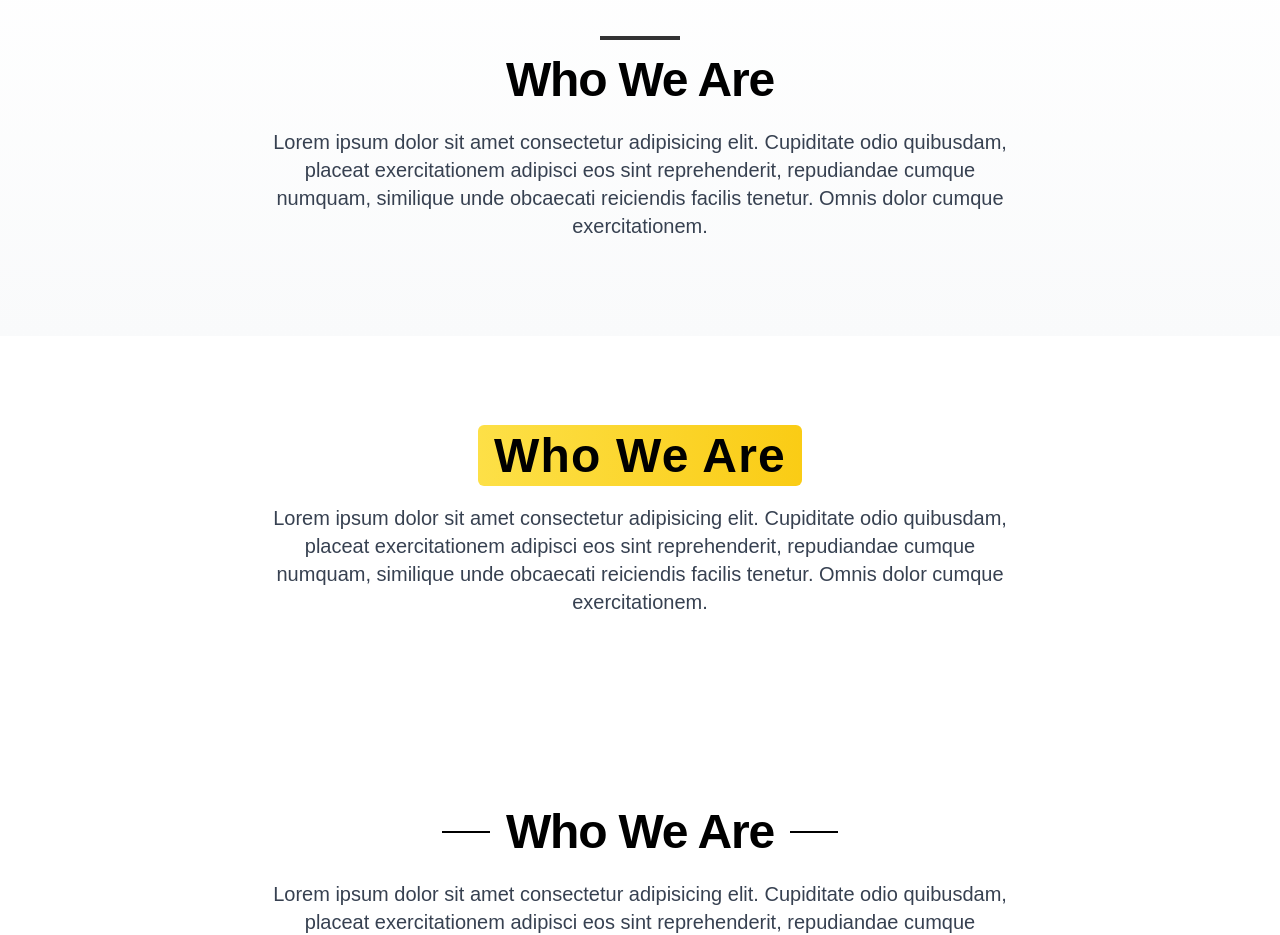
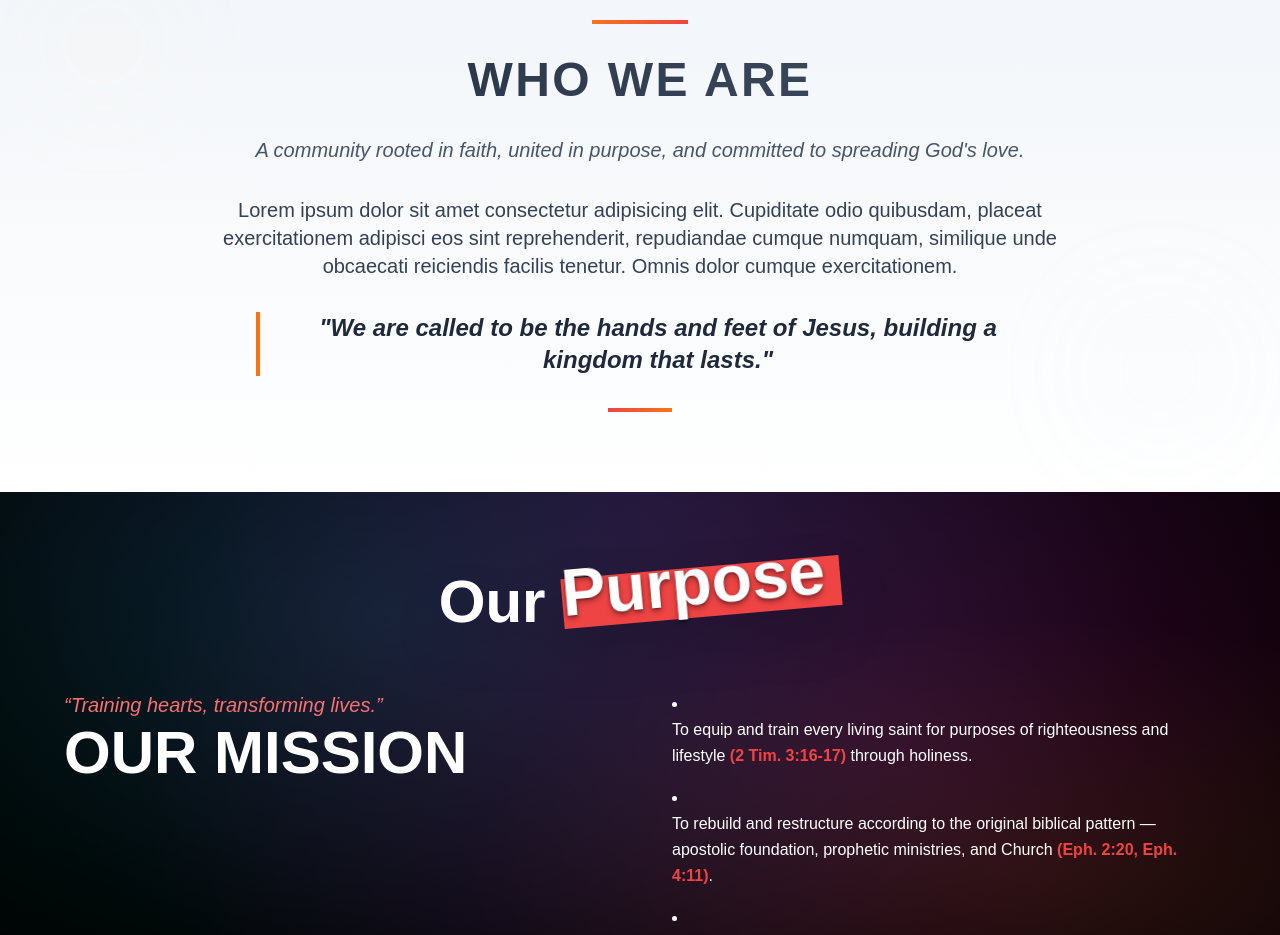
Before and after one commit to Je-ric/TRGC-Website, a React (Create React App) app: page /about in a window 1280 px wide. Shown: the part 460-1395 px from the top of the page. Built offline with nearby package versions, Linux system fonts and the light colour scheme.

Commit message:
refactor: remove redundant sections from About component for improved clarity

```diff
--- a/src/pages/about.js
+++ b/src/pages/about.js
@@ -69,66 +69,6 @@ export default function About() {
         title="About"
         image="img/Church.jpg"
       />
-
-
-      <section className="bg-gradient-to-b from-white to-gray-50 py-24 px-6">
-        <div className="max-w-5xl mx-auto text-center space-y-6">
-
-          <div className="inline-block">
-            <span className="block w-20 h-1 bg-black mx-auto mb-4 opacity-80"></span>
-            <h2 className="text-4xl md:text-5xl font-extrabold tracking-tight text-black">
-              Who We Are
-            </h2>
-          </div>
-
-          <p className="text-lg md:text-xl text-gray-700 leading-relaxed max-w-3xl mx-auto font-light">
-            Lorem ipsum dolor sit amet consectetur adipisicing elit. Cupiditate odio
-            quibusdam, placeat exercitationem adipisci eos sint reprehenderit,
-            repudiandae cumque numquam, similique unde obcaecati reiciendis facilis
-            tenetur. Omnis dolor cumque exercitationem.
-          </p>
-
-        </div>
-      </section>
-
-      <section className="py-24 px-6 bg-white relative">
-        <div className="max-w-5xl mx-auto text-center space-y-6">
-
-          <h2 className="text-4xl md:text-5xl font-bold tracking-wide text-black">
-            <span className="bg-gradient-to-r from-yellow-300 to-yellow-400 px-4 py-1 rounded-md">
-              Who We Are
-            </span>
-          </h2>
-
-          <p className="text-lg md:text-xl text-gray-700 leading-relaxed max-w-3xl mx-auto">
-            Lorem ipsum dolor sit amet consectetur adipisicing elit. Cupiditate odio
-            quibusdam, placeat exercitationem adipisci eos sint reprehenderit,
-            repudiandae cumque numquam, similique unde obcaecati reiciendis facilis
-            tenetur. Omnis dolor cumque exercitationem.
-          </p>
-        </div>
-      </section>
-
-      <section className="py-24 px-6 bg-white">
-        <div className="max-w-4xl mx-auto text-center">
-
-          <div className="flex items-center gap-4 justify-center mb-6">
-            <span className="w-12 h-[2px] bg-black"></span>
-            <h2 className="text-4xl md:text-5xl font-bold tracking-tight text-black">
-              Who We Are
-            </h2>
-            <span className="w-12 h-[2px] bg-black"></span>
-          </div>
-
-          <p className="text-lg md:text-xl text-gray-700 leading-relaxed font-light max-w-3xl mx-auto">
-            Lorem ipsum dolor sit amet consectetur adipisicing elit. Cupiditate odio
-            quibusdam, placeat exercitationem adipisci eos sint reprehenderit,
-            repudiandae cumque numquam, similique unde obcaecati reiciendis facilis
-            tenetur. Omnis dolor cumque exercitationem.
-          </p>
-
-        </div>
-      </section>
 
       <section className="bg-gradient-to-b from-slate-100 to-white py-20 px-6 relative overflow-hidden">
         {/* Subtle Background Pattern */}
```
